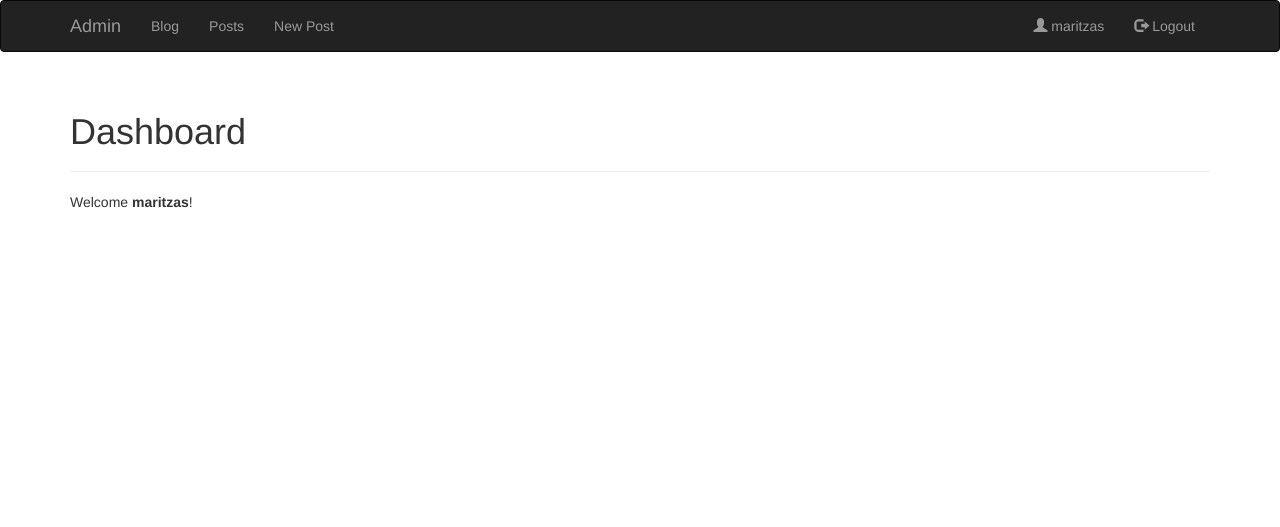
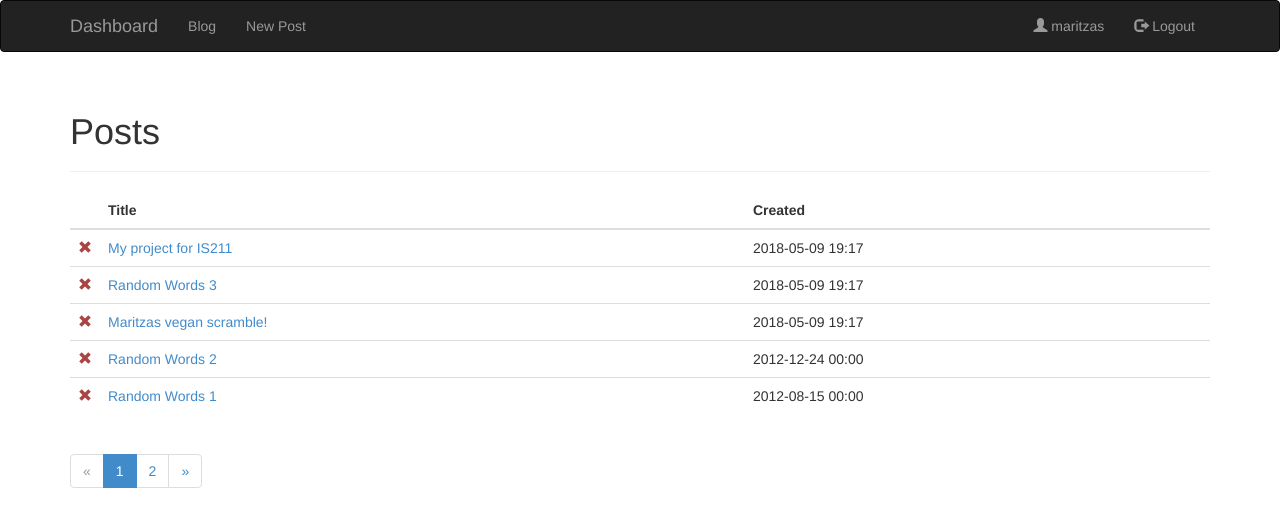
Before and after one commit to grochin1/IS211_Courseproject, a Flask app: page /login/ in a window 1280 px wide. Shown: the top 527 px of the page. Run offline with Flask 2, Linux system fonts and the light colour scheme; a user stored in the database is signed in; data comes from the database, SQL or seed files in the repository; both versions use the stored data as it was after the commit.

Commit message:
First commit

```diff
--- a/app.py
+++ b/app.py
@@ -31,7 +31,7 @@ def filldb():
     db.session.commit()
 
     post = Post(
-        title=u'Hello, world!',
+        title=u'Hello, Professor!',
         markup=POST_1,
         author_id=admin.id,
         visible=True,
@@ -72,7 +72,7 @@ def filldb():
     )
     db.session.add(post)
     post = Post(
-        title=u'Getting started with Flask',
+        title=u'My project for IS211',
         markup=POST_5,
         author_id=admin.id,
         visible=True,
--- a/app/templates/admin/layout.html
+++ b/app/templates/admin/layout.html
@@ -18,12 +18,11 @@ Flask-Blog Admin
         <span class="icon-bar"></span>
         <span class="icon-bar"></span>
       </button>
-      <a class="navbar-brand" href="{{ url_for('.overview') }}">Admin</a>
+      <a class="navbar-brand" href="{{ url_for('.overview') }}">Dashboard</a>
     </div>
     <div class="collapse navbar-collapse" id="bs-example-navbar-collapse-1">
       <ul class="nav navbar-nav navbar-left">
         <li><a href="{{ url_for('blog') }}">Blog</a></li>
-        <li><a href="{{ url_for('.posts') }}">Posts</a></li>
         <li><a href="{{ url_for('.new_post') }}">New Post</a></li>
       </ul>
       <ul class="nav navbar-nav navbar-right">
--- a/app/templates/admin/overview.html
+++ b/app/templates/admin/overview.html
@@ -4,10 +4,67 @@
 <div class="row">
   <div class="col-lg-12">
     <div class="page-header">
-      <h1>Dashboard</h1>
+      <h1>Posts</h1>
     </div>
-    <p>Welcome <strong>{{ current_user.name }}</strong>!</p>
 
+    <table class="table">
+      <thead>
+        <tr>
+          <th></th>
+          <th>Title</th>
+          <th>Created</th>
+        </tr>
+      </thead>
+      <tbody>
+        {% for post in pagination.items %}
+          <tr class="{% if not post.visible %}warning{% endif %}">
+            <td width="1%">
+              <a class="text-danger" href="#" onclick="deletePost({{ post.id }}, '{{ post.title }}', '{{ url_for('.delete_post', id=post.id) }}')">
+                <span class="glyphicon glyphicon-remove"></span>
+              </a>
+            </td>
+            <td><a href="{{ url_for('.edit_post', id=post.id) }}">{{ post.title|safe }}</a></td>
+            <td>{{ post.created|datetime }}</td>
+          </tr>
+        {% endfor %}
+      </tbody>
+    </table>
+
+    {% if pagination.pages > 1 %}
+      <ul class="pagination">
+        {% if pagination.has_prev %}
+          <li><a href="{{ url_for('.posts', page=pagination.page-1) }}">&laquo;</a></li>
+        {% else %}
+          <li class="disabled"><a href="#">&laquo;</a></li>
+        {% endif %}
+        {% for page in pagination.iter_pages() %}
+          {% if page %}
+            {% if page != pagination.page %}
+              <li><a href="{{ url_for('.posts', page=page) }}">{{ page }}</a></li>
+            {% else %}
+              <li class="active"><a href="#">{{ page }} <span class="sr-only">(current)</span></a></li>
+            {% endif %}
+          {% else %}
+            <li class="disabled"><a href="#">...</a></li>
+          {% endif %}
+        {% endfor %}
+        {% if pagination.has_next %}
+          <li><a href="{{ url_for('.posts', page=pagination.page+1) }}">&raquo;</a></li>
+        {% else %}
+          <li class="disabled"><a href="#">&raquo;</a></li>
+        {% endif %}
+      </ul>
+    {% endif %}
   </div>
 </div>
 {% endblock %}
+
+{% block script %}
+<script>
+function deletePost(id, title, url) {
+  if (confirm("Delete post '" + title + "'?")) {
+    window.location.href = url;
+  }
+}
+</script>
+{% endblock %}
--- a/app/views.py
+++ b/app/views.py
@@ -102,9 +102,16 @@ admin = Blueprint('admin', __name__, url_prefix='/login')
 
 @admin.route('/')
 @login_required
-def overview():
+def overview(page=1):
     """Show admin overview page."""
-    return render_template('admin/overview.html')
+
+    pagination = Post.query.filter_by() \
+                           .order_by(Post.created.desc()) \
+                           .paginate(page, Post.PER_PAGE, False)
+
+    #return render_template('admin/post/list.html', pagination=pagination)
+
+    return render_template('admin/overview.html', pagination=pagination)
 
 
 @admin.route('/settings', methods=['GET', 'POST'])
```
Also changed, not shown: sqlite3.db, 1 other file.
